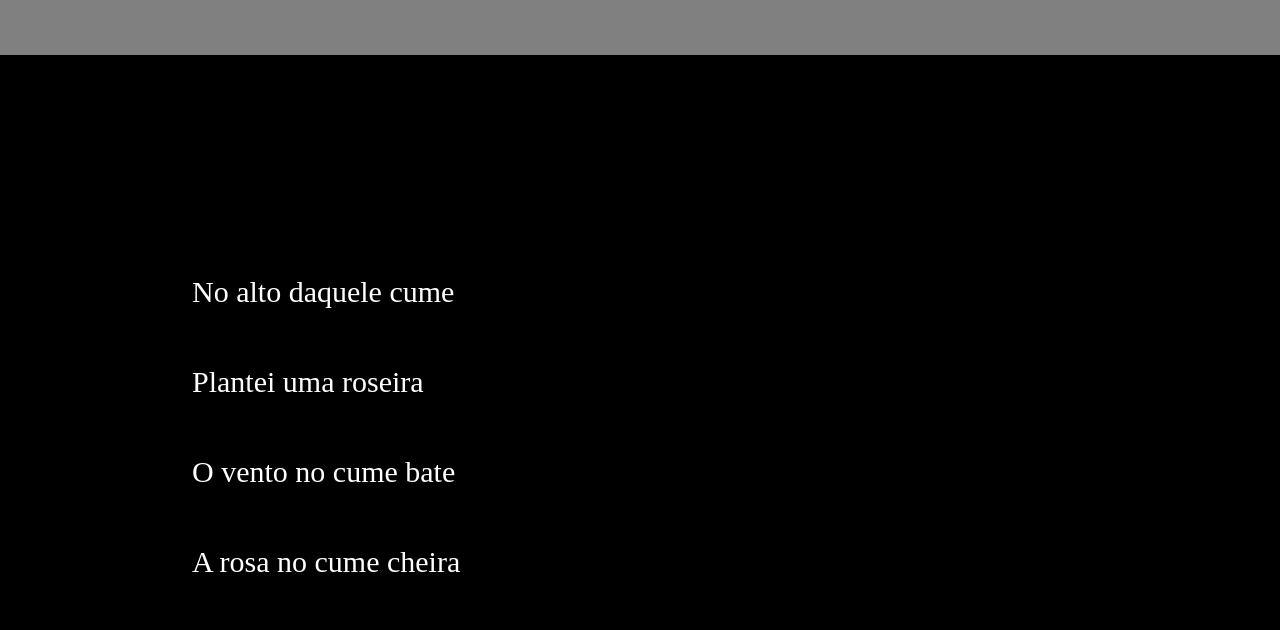
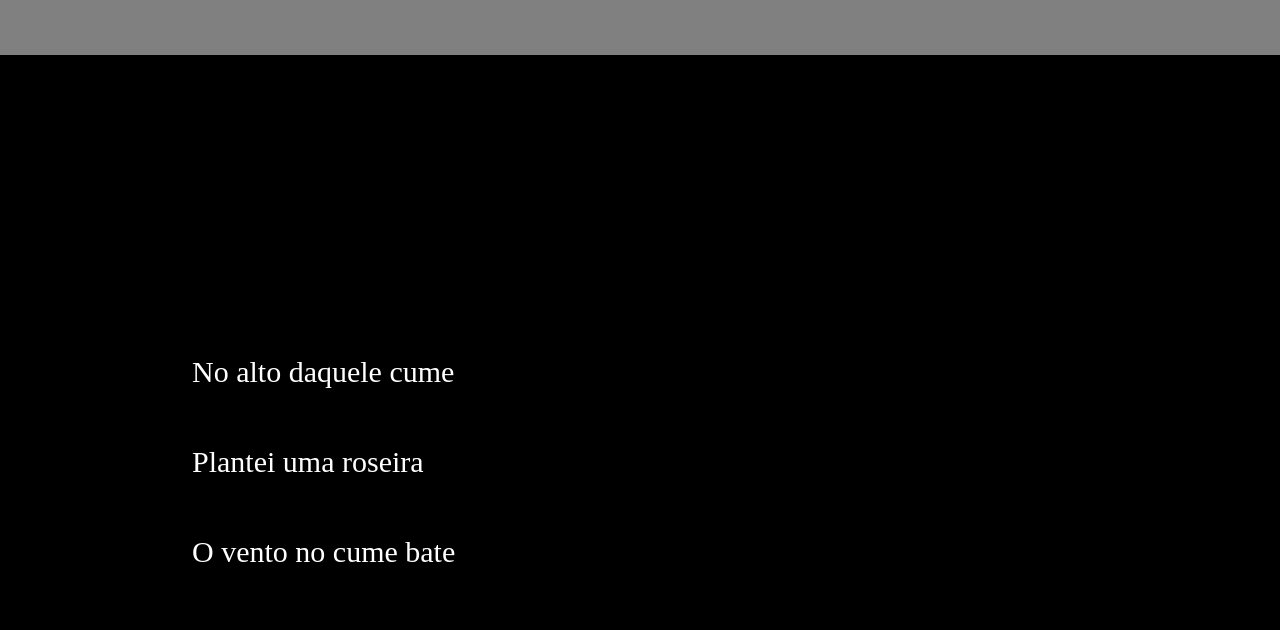
Before and after one commit to IgorEdu-Silva-zz/Poema, a plain HTML site: page index.html in a window 1280 px wide. Shown: the part 159-789 px from the top of the page. Drawn offline with Linux system fonts and the light colour scheme; a web font is replaced by a local one.

Commit message:
caixa preta nos p

```diff
--- a/style.css
+++ b/style.css
@@ -53,6 +53,15 @@ main > .imagem > p {
     margin: 5% 10%;
     padding: 5%;
 }
+main > section {
+    padding-top: 10vh;
+    padding-bottom: 10vh;
+}
+main > section > p {
+    background-color: #00000087;
+
+    max-width: 300px;
+}
 /* --------------------------------------------- */
 footer {
     background-color: #808080;
```
